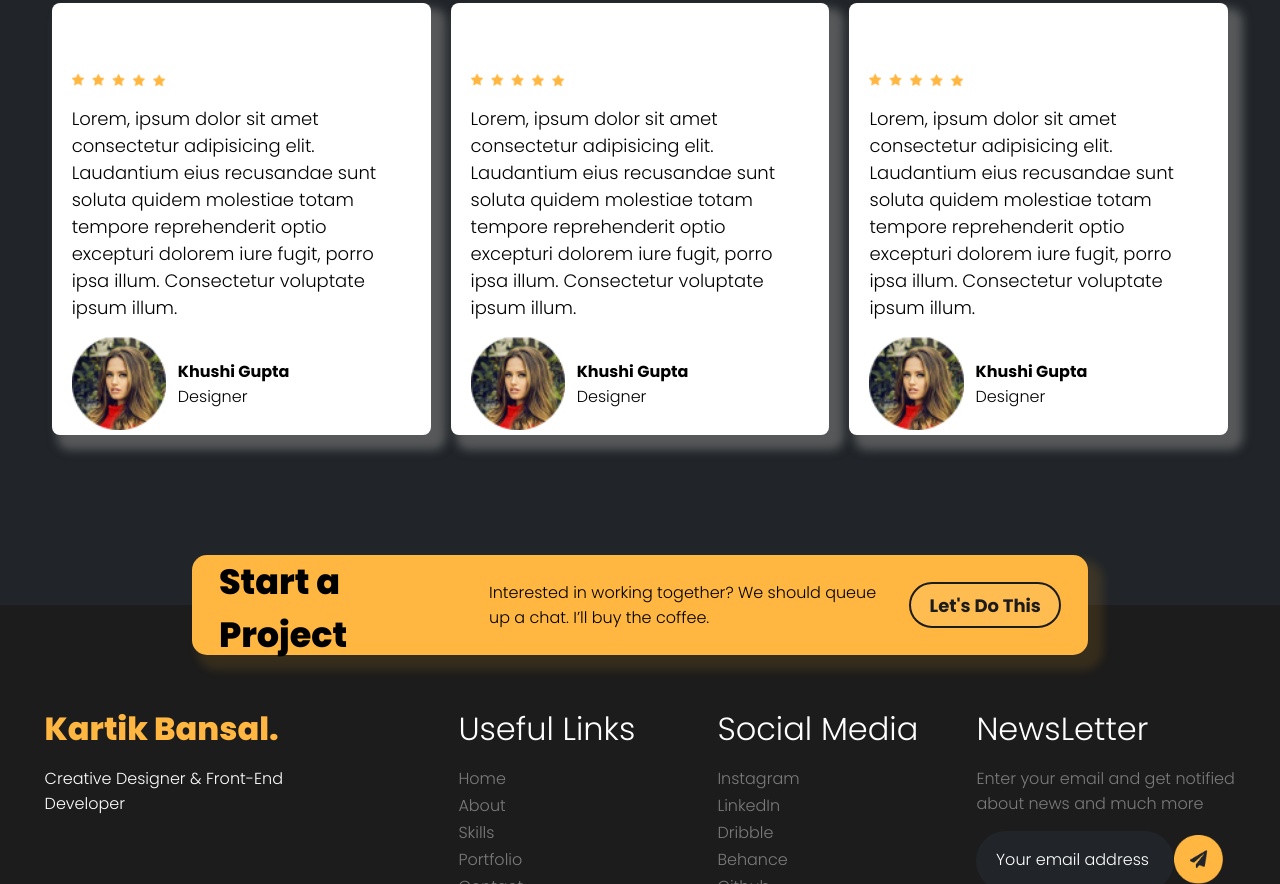
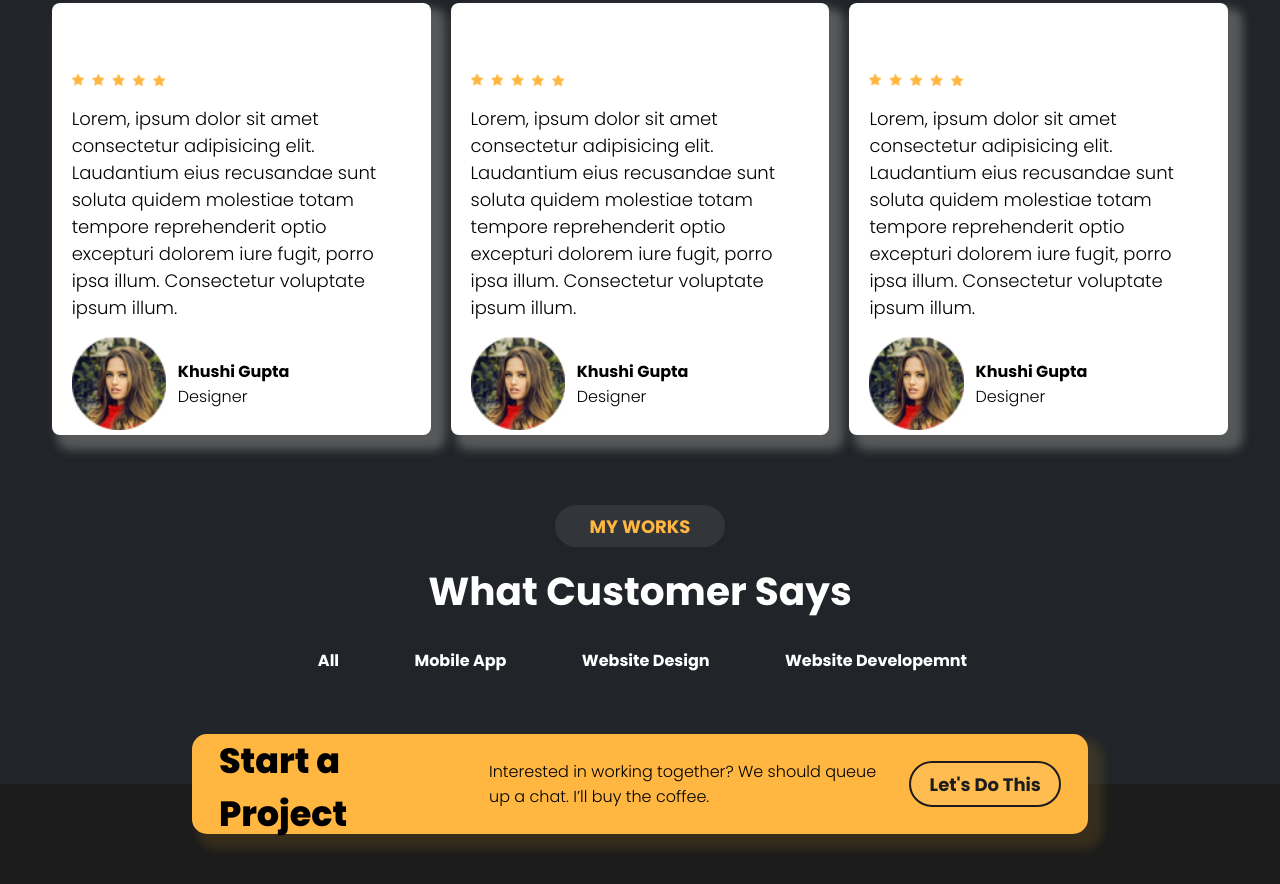
Before and after one commit to swoyam2609/frontend-learning-advanced, a plain HTML site: page index.html in a window 1280 px wide. Shown: the part 2283-3167 px from the top of the page. Drawn offline with Linux system fonts and the light colour scheme.

Commit message:
added my works navbar

```diff
--- a/index.css
+++ b/index.css
@@ -422,7 +422,7 @@ div.customerflex {
     width: fit-content;
     margin: auto;
     flex-wrap: wrap;
-    margin-bottom: 160px;
+    margin-bottom: 60px;
 }
 
 div.review>img,
@@ -627,3 +627,72 @@ div.image>img {
     flex-direction: row;
     flex-wrap: nowrap;
 }
+
+
+
+/* Featured Works */
+
+
+div.myworksheading {
+    position: relative;
+    width: 170px;
+    height: 42px;
+    text-align: center;
+    background: rgba(255, 255, 255, 0.08);
+    border-radius: 50px;
+    margin: auto;
+    margin-bottom: 15px;
+}
+
+div.myworksheading>p {
+    color: #FFB742;
+    font-size: 18px;
+    font-family: poppins-bold;
+    margin: auto;
+    padding: 8px;
+
+}
+
+p.myworksdetails {
+    position: relative;
+    margin: auto;
+    font-family: poppins-bold;
+    color: white;
+    font-size: 39px;
+}
+
+div.myworksdetails {
+    width: fit-content;
+    margin: auto;
+    margin-bottom: 0px;
+}
+
+ul.worknavbar {
+    margin-top: 0px;
+    margin: auto;
+    width: fit-content;
+    margin-bottom: 100px;
+    padding: 0;
+}
+
+li.worknavbar>a{
+    display: block;
+    padding-left: 25px;
+    padding-right: 25px;
+    padding-top: 15px;
+    padding-bottom: 15px;
+    text-decoration: none;
+    font-family: poppins-bold;
+    color: white;
+    margin-left: 13px;
+    margin-right: 8px;
+    border-radius: 15px;
+}
+
+li.worknavbar>a:hover {
+    border-radius: 15px;
+    background-color: #FFB742;
+    color: black;
+    transition: all .7s ease;
+
+}
--- a/index.html
+++ b/index.html
@@ -173,6 +173,24 @@
 
 
     </div>
+
+
+    <!-- Featured Works -->
+    <div class="myworksheading">
+        <p class="myworksheading">MY WORKS</p>
+    </div>
+    <div class="myworksdetails">
+        <p class="myworksdetails">What Customer Says</p>
+    </div>
+    <ul class="worknavbar">
+        <li class="worknavbar"><a href="https://landingpageswoyam">All</a></li>
+        <li class="worknavbar"><a href="https://landingpageswoyam">Mobile App</a></li>
+        <li class="worknavbar"><a href="https://landingpageswoyam">Website Design</a></li>
+        <li class="worknavbar"><a href="https://landingpageswoyam">Website Developemnt</a></li>
+    </ul>
+
+
+
     <!-- Footer -->
     <div class="footer">
         <div class="collaboration">
```
